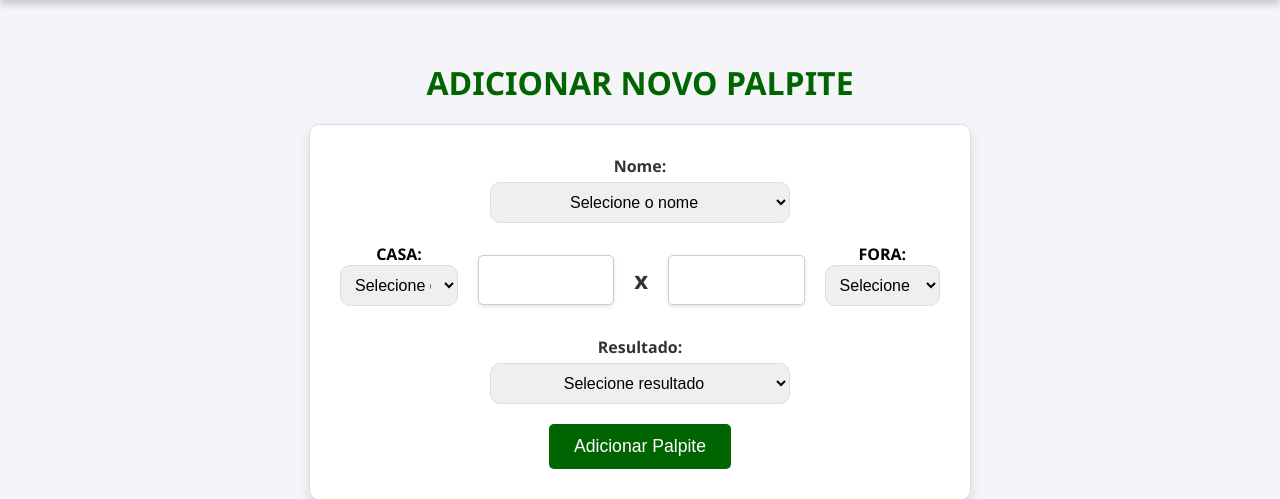
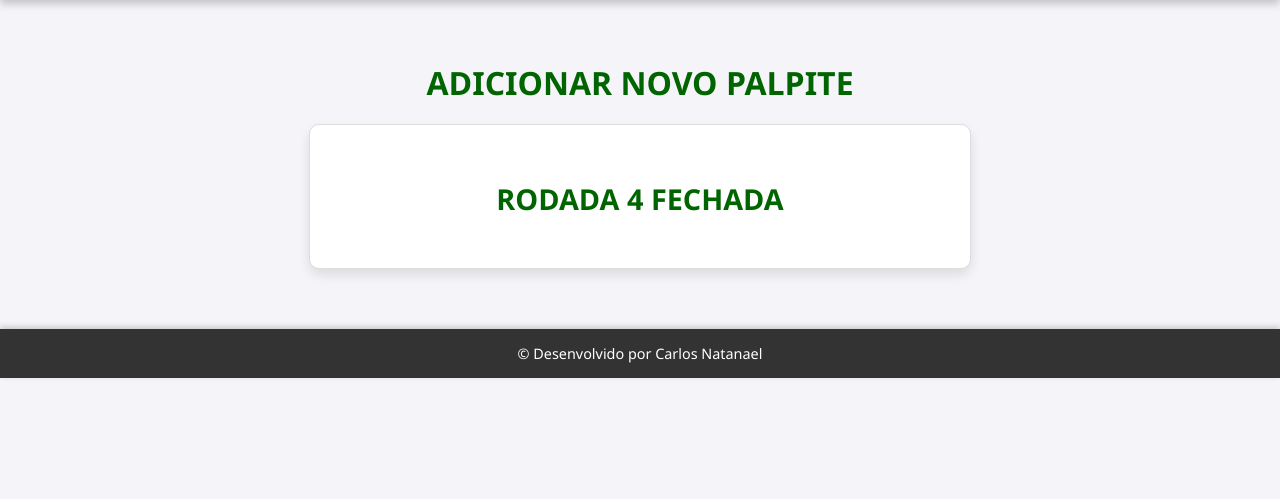
Before and after one commit to CarlosNatanael/sistema_palpiteiros, a Flask app: page /adicionar_palpites in a window 1280 px wide. Shown: the part 116-615 px from the top of the page. Run offline with Flask 3, Linux system fonts and the light colour scheme.

Commit message:
Rodada 4 fechado

```diff
--- a/static/adipalpites.css
+++ b/static/adipalpites.css
@@ -69,6 +69,14 @@ h1 {
     background-color: #ffffff;
     box-shadow: 0 6px 12px rgba(0, 0, 0, 0.1);
 }
+
+h2 {
+    color: #006400;
+    font-size: 1.8em;
+    margin-bottom: 20px;
+    text-transform: uppercase;
+}
+
 
 .game-prediction {
     display: flex;
--- a/templates/adicionar_palpites.html
+++ b/templates/adicionar_palpites.html
@@ -25,7 +25,9 @@
     <main>
         <h1>Adicionar Novo Palpite</h1>
         <div class="form-container">
+            <h2>Rodada 4 Fechada</h2>
             <form action="{{ url_for('adicionar_palpites') }}" method="POST">
+                <!--
                 <div class="game-prediction">
                     <div class="form-group">
                         <label for="nome">Nome:</label>
@@ -93,6 +95,7 @@
 
                     <button type="submit">Adicionar Palpite</button>
                 </div>
+                -->
             </form>
         </div>
     </main>
```
